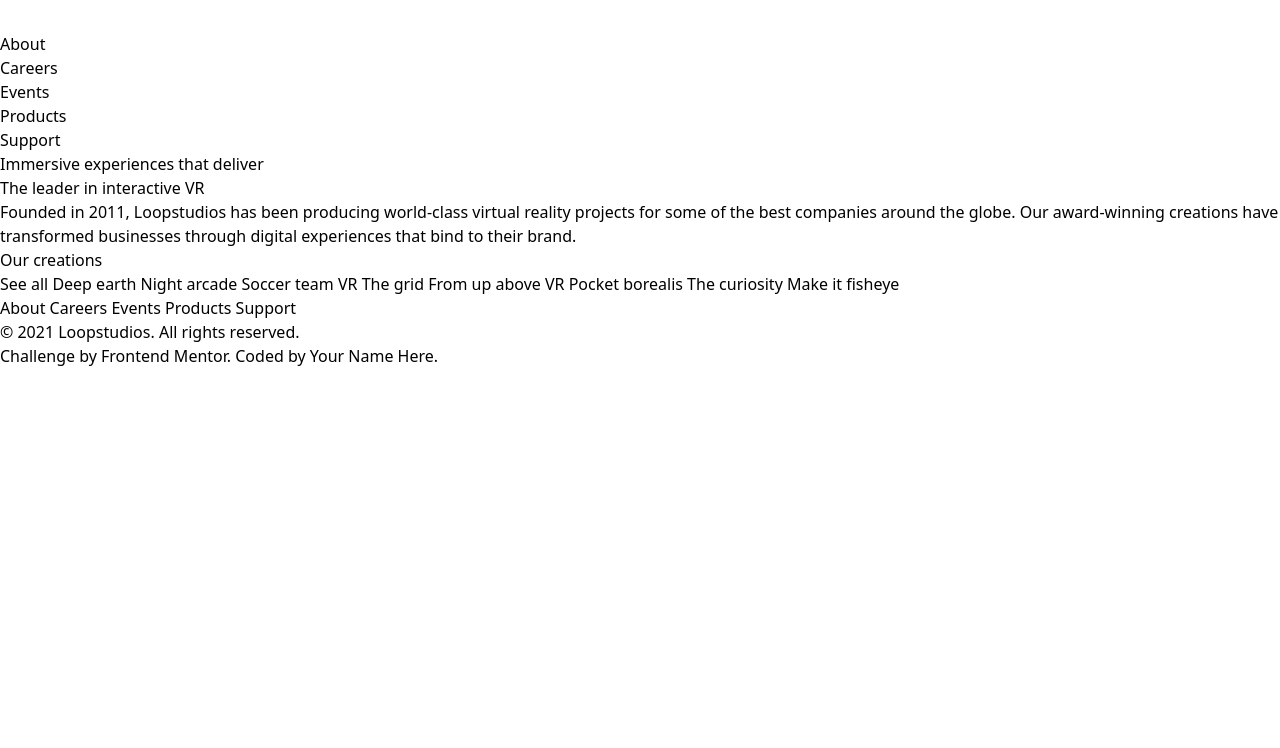
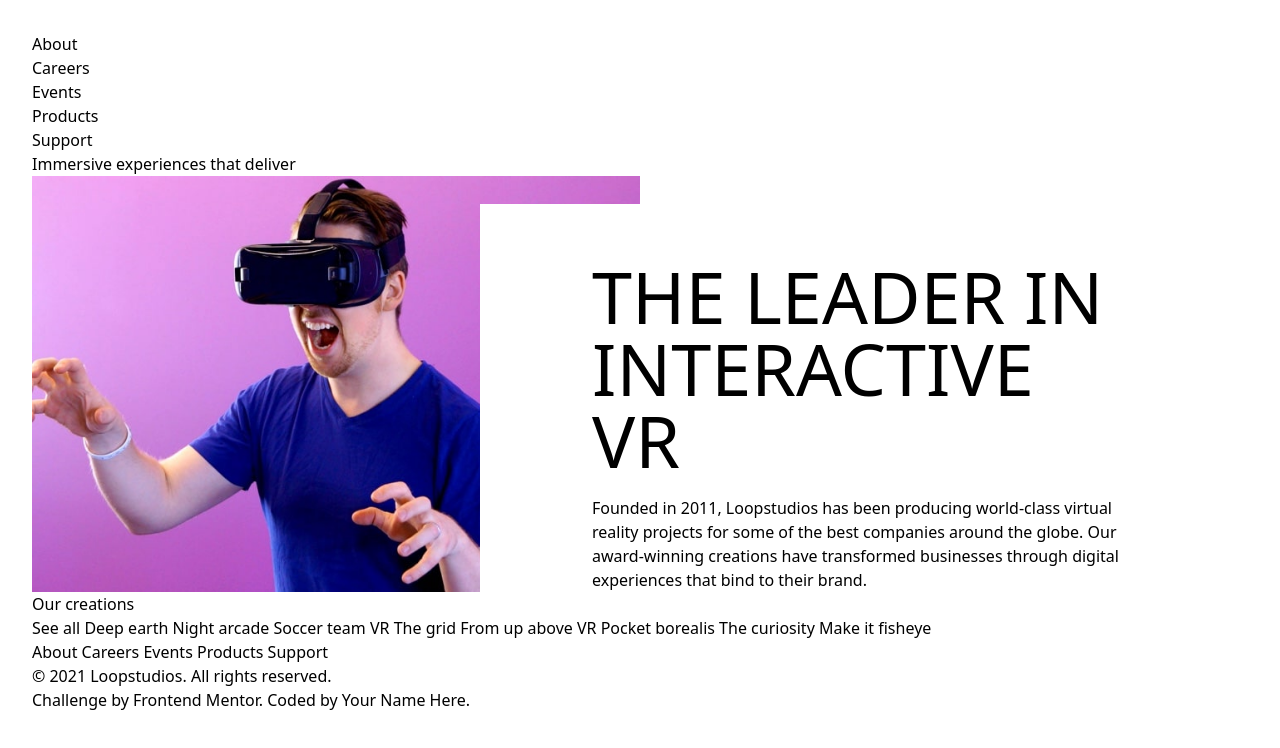
Before and after one commit to dougpassos/loopstudios-landing-page, a website: page index.html in a window 1280 px wide. Drawn offline with nearby package versions, Linux system fonts and the light colour scheme; files that its build step writes are made by us from their sources.

Commit message:
style section leader

```diff
--- a/index.html
+++ b/index.html
@@ -9,7 +9,7 @@
   <title>Frontend Mentor | Loopstudios landing page</title>
 
 </head>
-<body class="">
+<body class="px-8">
   <header>
       <menu type="toolbar">
         <img
@@ -39,16 +39,19 @@
       </h1>
   </header>
 
-  <section id="leader">
-
-    <h2>
+  <section id="leader" class="flex flex-row-reverse items-end">
+    <div class="bg-white w-3/5 max-h-1/3 pt-14 px-28 absolute z-10 flex flex-col justify-center items-center" >
+      <h2 class="text-7xl uppercase pb-5">
         The leader in interactive VR
       </h2>
-
       Founded in 2011, Loopstudios has been producing world-class virtual reality
       projects for some of the best companies around the globe. Our award-winning
       creations have transformed businesses through digital experiences that bind
       to their brand.
+    </div>
+    <figure class="relative w-1/2 h-auto ml-0 mr-auto">
+      <img src="./images/desktop/image-interactive.jpg" alt="">
+    </figure>
   </section>
 
   <section id="Our creations">
```
Lines whose indentation alone changed are shown as unchanged.
